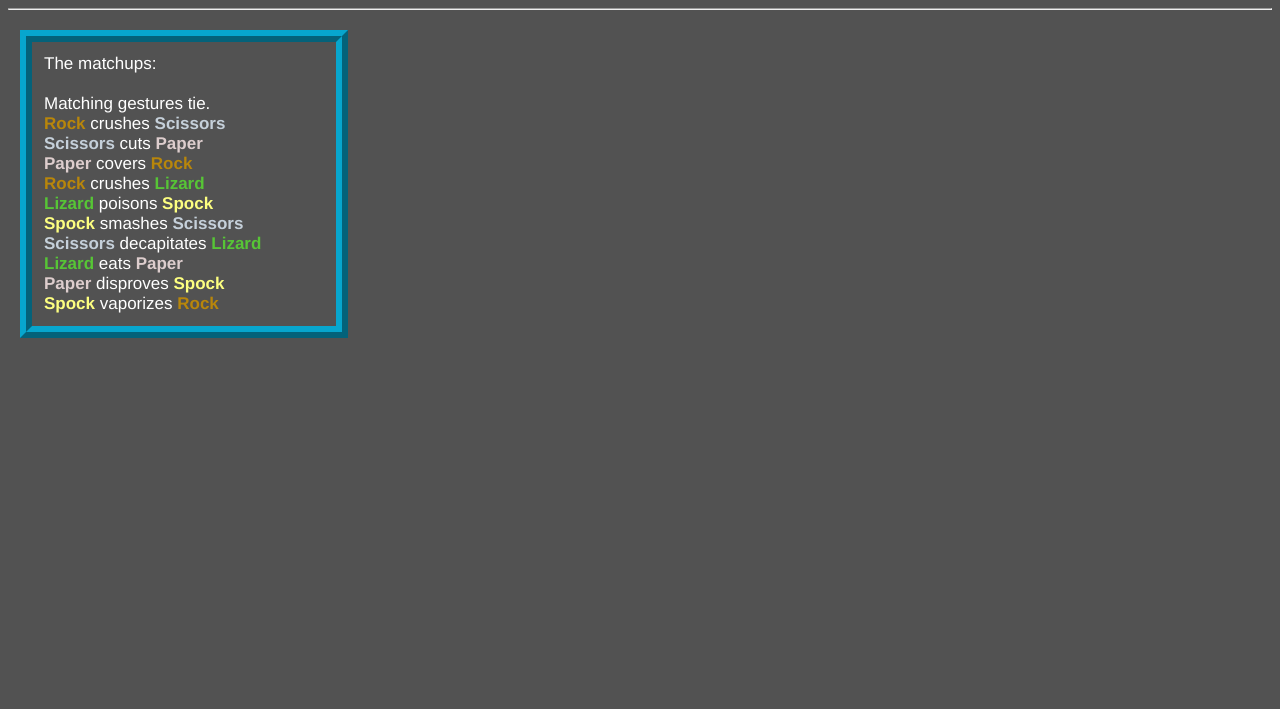
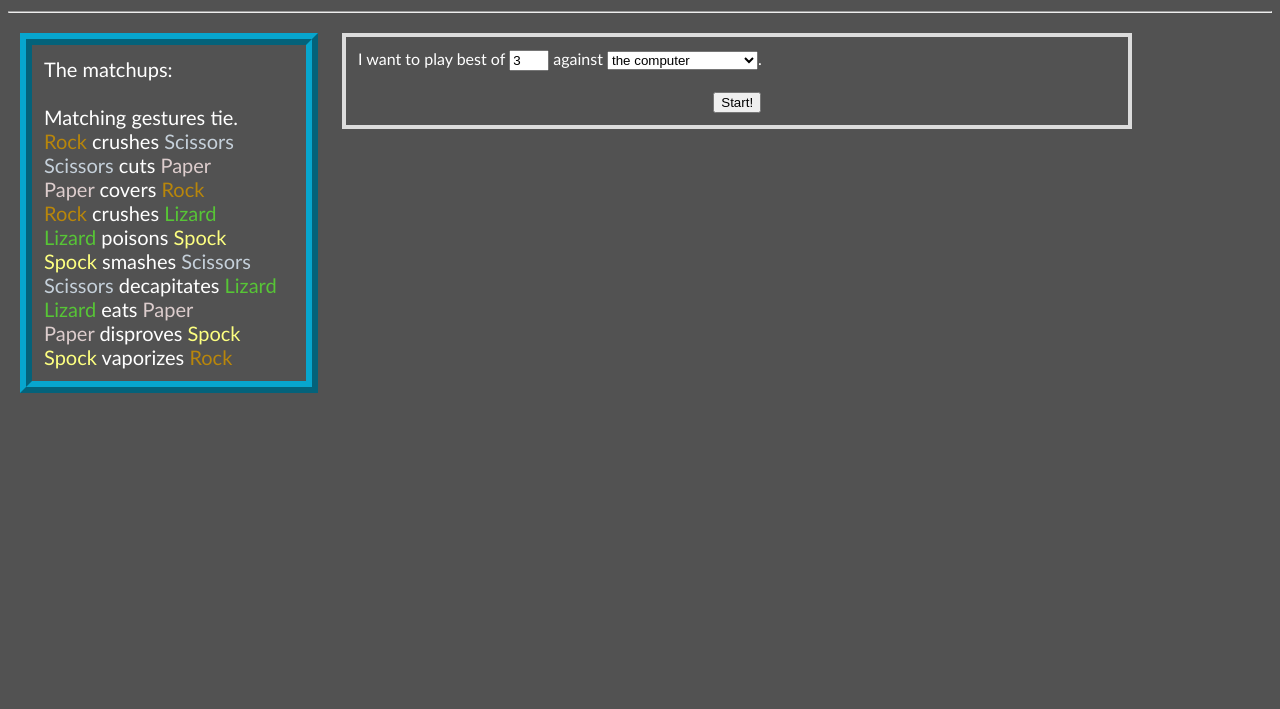
Before and after one commit to Dillon-Tarr/RPSLS, a plain HTML site: page index.html in a window 1280 px wide. Shown: the part 91-800 px from the top of the page. Drawn offline with Linux system fonts and the light colour scheme.

Commit message:
continued to work to get the html page to interface with the user like I want it to do
This is very much a work in progress...

```diff
--- a/app.js
+++ b/app.js
@@ -1,5 +1,29 @@
 "use strict";
 
-function app(){
+let interactiveContent = document.getElementById("interactiveWindow");
+
+function mainMenu(){
+  interactiveContent.innerHTML = `<form id="form" name="">
+  I want to play best of <label for="bestOf"><input id="bestOf" name="bestOf" type="number" class="numberInput" value="3" min="3" step="1" max="21"></label> against
+  <label for="againstWhom"><select id="againstWhom" name="againstWhom" class="dropdownInput">
+    <option value="computer">the computer</option>
+    <option value="human">the person next to me</option>
+  </select></label>.<br>
+  <div class="buttonHolder"><label for="start"><input id="start" type="submit" name="start" value="Start!"></label></div>
+</form>`;
+}
+
+function playGame(e) {
+  let interactiveWindow = document.querySelector("#interactiveWindow"),
+      form = interactiveWindow.querySelectorAll("#form"),
+      submitInput = form[0].querySelector('input[type="submit"]');
+
+  e.preventDefault();
+  let formData = new FormData(form);
+  alert(`Here's your form data:
+bestOf: ${formData.get("bestOf")}
+againstWhom: ${formData.get("againstWhom")}
+
+Good job, Dillon!!`)
 
 }
--- a/index.html
+++ b/index.html
@@ -5,7 +5,7 @@
     <title>RPSLS</title>
     <link rel="stylesheet" href="style.css">
   </head>
-  <body>
+  <body onload="mainMenu()">
     <h1><span class="gesture rock">Rock</span>, <span class="gesture paper">Paper</span>, <span class="gesture scissors">Scissors</span>... <span class="gesture lizard">Lizard</span>, <span class="gesture spock">Spock</span>!</h1>
     <hr>
     <div>
@@ -24,7 +24,8 @@
       </p>
 
     </div>
-    <div></div>
+    <div id="interactiveWindow">
+    </div>
   </body>
   <script type="text/javascript" src="app.js"></script>
 </html>
--- a/style.css
+++ b/style.css
@@ -1,7 +1,8 @@
 body {
   background-color: rgb(82, 82, 82);
   color: #ffffff;
-  font-family: 'Franklin Gothic Medium', 'Arial Narrow', Arial, sans-serif;
+  font-family: 'Trebuchet MS', 'Lucida Sans Unicode', 'Lucida Grande', 'Lucida Sans', Arial, sans-serif;
+  font-size: 16px;
 }
 h1 {
   font-size: 30pt;
@@ -12,12 +13,30 @@ h1 {
   margin: 12px;
   padding: 12px;
   border: ridge 12px rgb(7, 166, 206);
-  width: 280px;
-  font-size: 17px;
+  width: 250px;
+  font-size: 20px;
+}
+#interactiveWindow {
+  float: left;
+  margin: 12px;
+  padding: 12px;
+  border: solid gainsboro 4px;
+  min-width: 60%;
+  width: auto;
 }
 
+.numberInput {
+  width: 32px;
+}
+.dropdownInput{
+  width: min-content;
+}
+.buttonHolder{
+  margin-top: 20px;
+  text-align: center;
+}
 .gesture {
-  font-weight: bold;
+  font-weight: normal;
 }
 .rock {
   color: darkgoldenrod;
```
